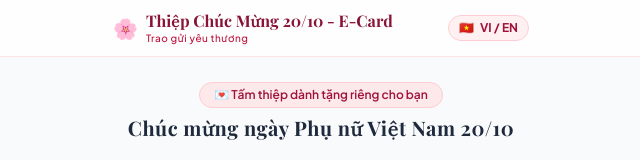
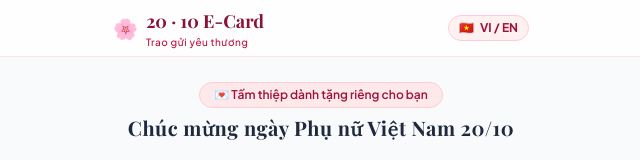
Before and after one commit to lyquangthai1993/women-day-e-card, a Next.js app: page /card in a window 1280 px wide. Shown: the top 160 px of the page, without its empty margins (319-959 px from the left). Built offline with nearby package versions, Linux system fonts and the light colour scheme; a web font is replaced by a local one.

Commit message:
fix(header): prevent header overflow on English language by using brand title

```diff
--- a/src/app/card/page.tsx
+++ b/src/app/card/page.tsx
@@ -197,13 +197,13 @@ function CardViewContent() {
       {/* Header */}
       <header className="sticky top-0 z-40 bg-white/80 backdrop-blur-md border-b border-rose-100 shadow-2xs">
         <div className="max-w-md mx-auto px-4 h-14 flex items-center justify-between">
-          <Link href="/" className="flex items-center space-x-2 hover:opacity-90 transition">
-            <span className="text-xl">🌸</span>
-            <div>
-              <h1 className="font-serif font-bold text-base text-rose-900 leading-tight">
-                {t.pageTitle}
+          <Link href="/" className="flex items-center space-x-2 hover:opacity-90 transition min-w-0 pr-2">
+            <span className="text-xl shrink-0">🌸</span>
+            <div className="min-w-0">
+              <h1 className="font-serif font-bold text-base sm:text-lg text-rose-900 leading-tight">
+                20 · 10 E-Card
               </h1>
-              <p className="text-[10px] text-rose-700 tracking-wider font-medium">
+              <p className="text-[10px] text-rose-700 tracking-wider font-medium truncate">
                 {t.subHeader}
               </p>
             </div>
@@ -212,7 +212,7 @@ function CardViewContent() {
           <button
             type="button"
             onClick={toggleLanguage}
-            className="flex items-center space-x-1.5 bg-rose-50 border border-rose-200 hover:bg-rose-100/80 px-2.5 py-1 rounded-full text-xs font-bold text-rose-800 transition"
+            className="shrink-0 flex items-center space-x-1.5 bg-rose-50 border border-rose-200 hover:bg-rose-100/80 px-2.5 py-1 rounded-full text-xs font-bold text-rose-800 transition"
           >
             <span>{language === 'vi' ? '🇻🇳' : '🇬🇧'}</span>
             <span>{language === 'vi' ? 'VI / EN' : 'EN / VI'}</span>
--- a/src/app/page.tsx
+++ b/src/app/page.tsx
@@ -395,20 +395,20 @@ export default function HomePage() {
         <div className="max-w-md mx-auto px-4 h-14 flex items-center justify-between">
           <div
             onClick={handleSwitchToCreateMode}
-            className="flex items-center space-x-2 cursor-pointer group select-none"
+            className="flex items-center space-x-2 cursor-pointer group select-none min-w-0 pr-2"
             title={language === 'vi' ? 'Trang chủ tạo thiệp' : 'Homepage Creator'}
           >
-            <span className="text-xl group-hover:scale-110 transition-transform">🌸</span>
-            <div>
-              <h1 className="font-serif font-bold text-lg text-rose-700 leading-tight">20 · 10 E-Card</h1>
-              <p className="text-[10px] text-slate-400 font-medium leading-none">{t.subHeader}</p>
+            <span className="text-xl group-hover:scale-110 transition-transform shrink-0">🌸</span>
+            <div className="min-w-0">
+              <h1 className="font-serif font-bold text-lg text-rose-700 leading-tight truncate">20 · 10 E-Card</h1>
+              <p className="text-[10px] text-slate-400 font-medium leading-none truncate">{t.subHeader}</p>
             </div>
           </div>
 
           {/* Toggle VI/EN */}
           <button
             onClick={toggleLanguage}
-            className="flex items-center space-x-1.5 bg-rose-50 hover:bg-rose-100 text-rose-700 border border-rose-200 text-xs font-semibold px-2.5 py-1.5 rounded-full transition"
+            className="shrink-0 flex items-center space-x-1.5 bg-rose-50 hover:bg-rose-100 text-rose-700 border border-rose-200 text-xs font-semibold px-2.5 py-1.5 rounded-full transition"
           >
             <span>{language === 'vi' ? '🇻🇳' : '🇬🇧'}</span>
             <span>{language === 'vi' ? 'VI / EN' : 'EN / VI'}</span>
```
